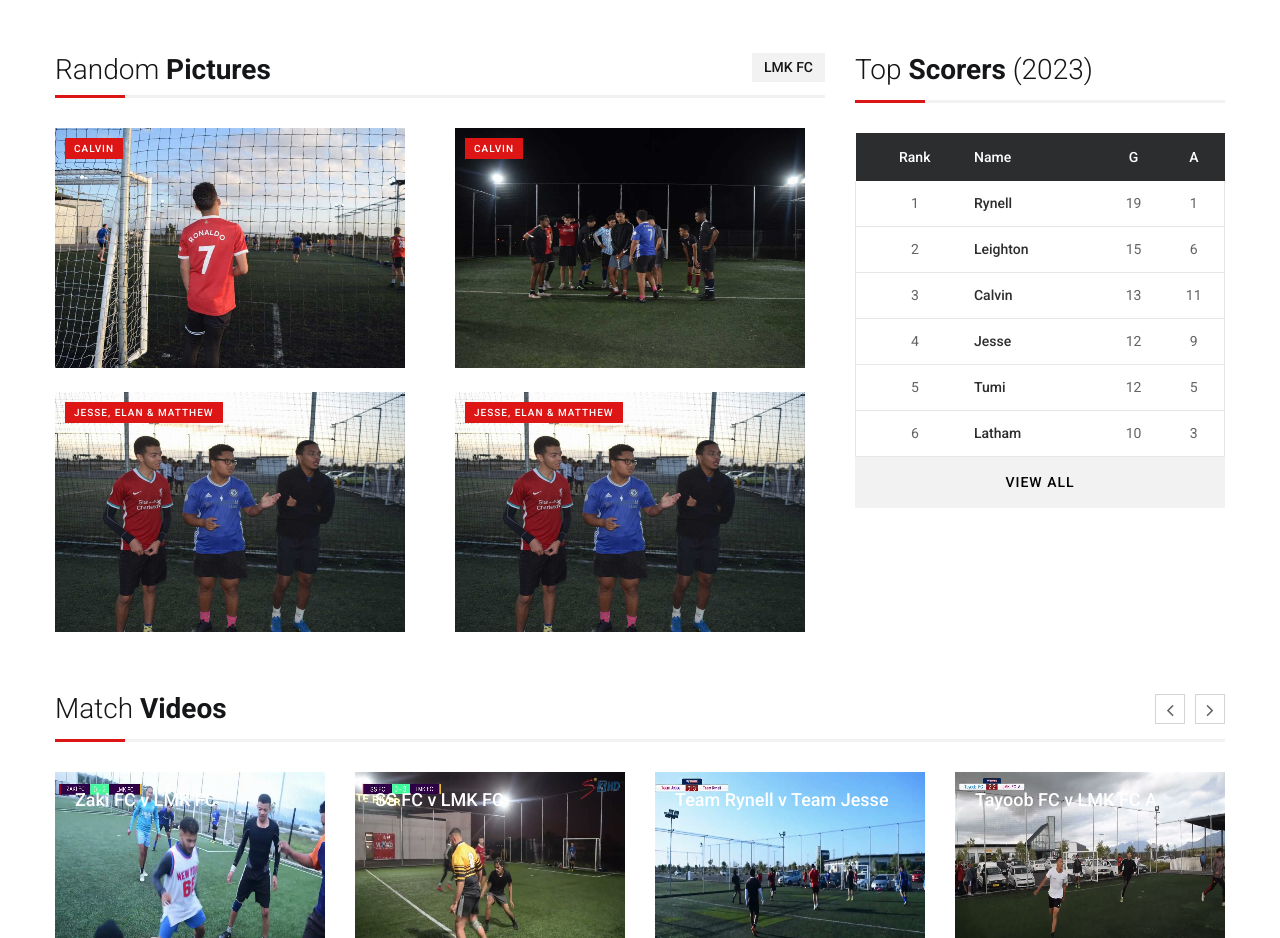
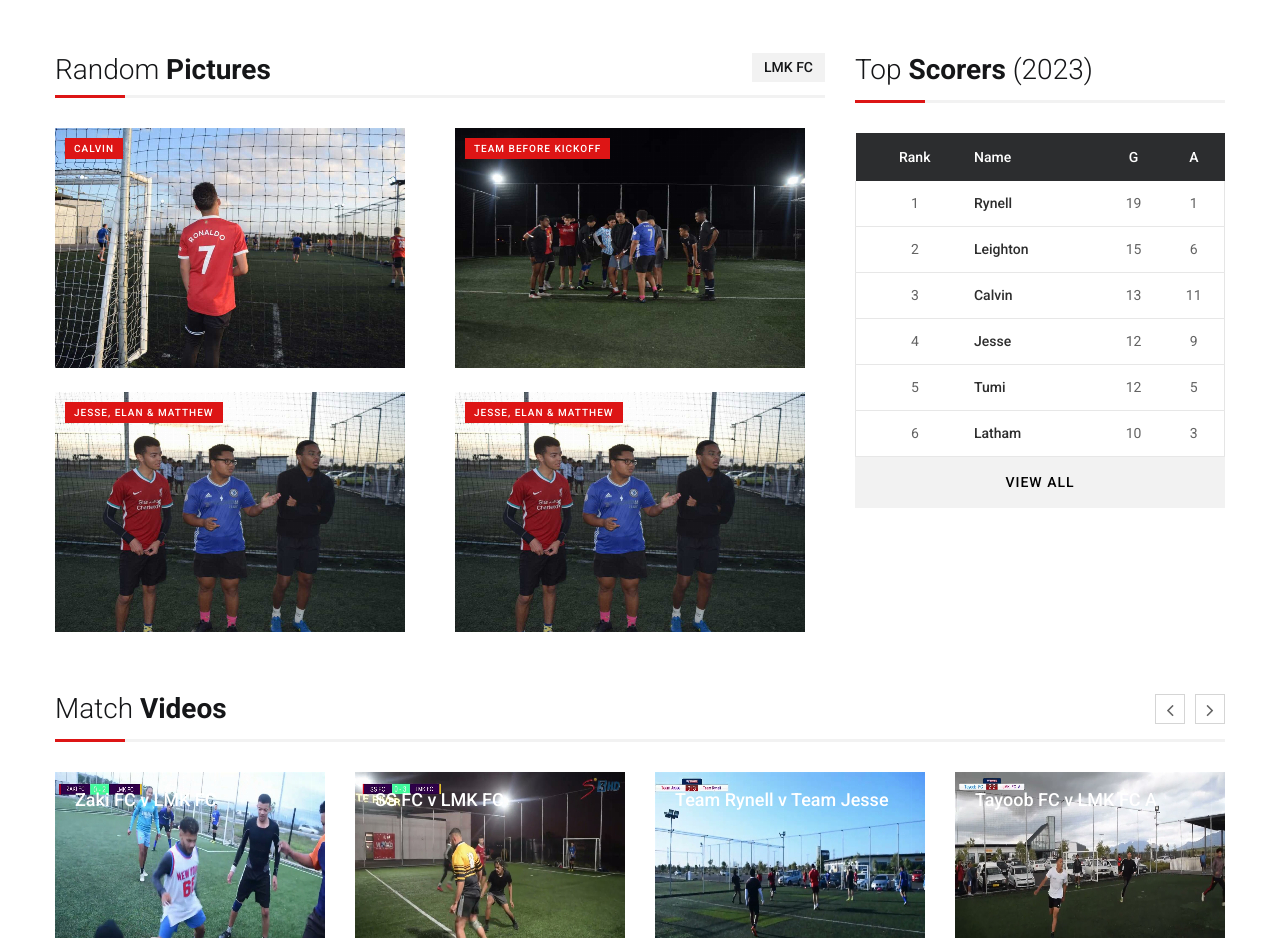
Before and after one commit to KingAJ19/LMK-FC, a plain HTML site: page index.html in a window 1280 px wide. Shown: the part 2200-3138 px from the top of the page. Drawn offline with Linux system fonts and the light colour scheme.

Commit message:
added picture

```diff
--- a/index.html
+++ b/index.html
@@ -356,8 +356,8 @@
                         </div>
                         <div class="col-md-6">
                             <div class="news-item left-news">
-                                <div class="ni-pic set-bg" data-setbg="img/news/pic2.jpg" alt="Calvin">
-                                    <div class="ni-tag rugby">Calvin</div>
+                                <div class="ni-pic set-bg" data-setbg="img/news/pic2.jpg" alt="Team before kickoff">
+                                    <div class="ni-tag rugby">Team before kickoff</div>
                                 </div>
                                 <br>
                                 <div class="ni-pic set-bg" data-setbg="img/news/pic1.jpg" alt="Jesse, Elan & Matthew">
```
